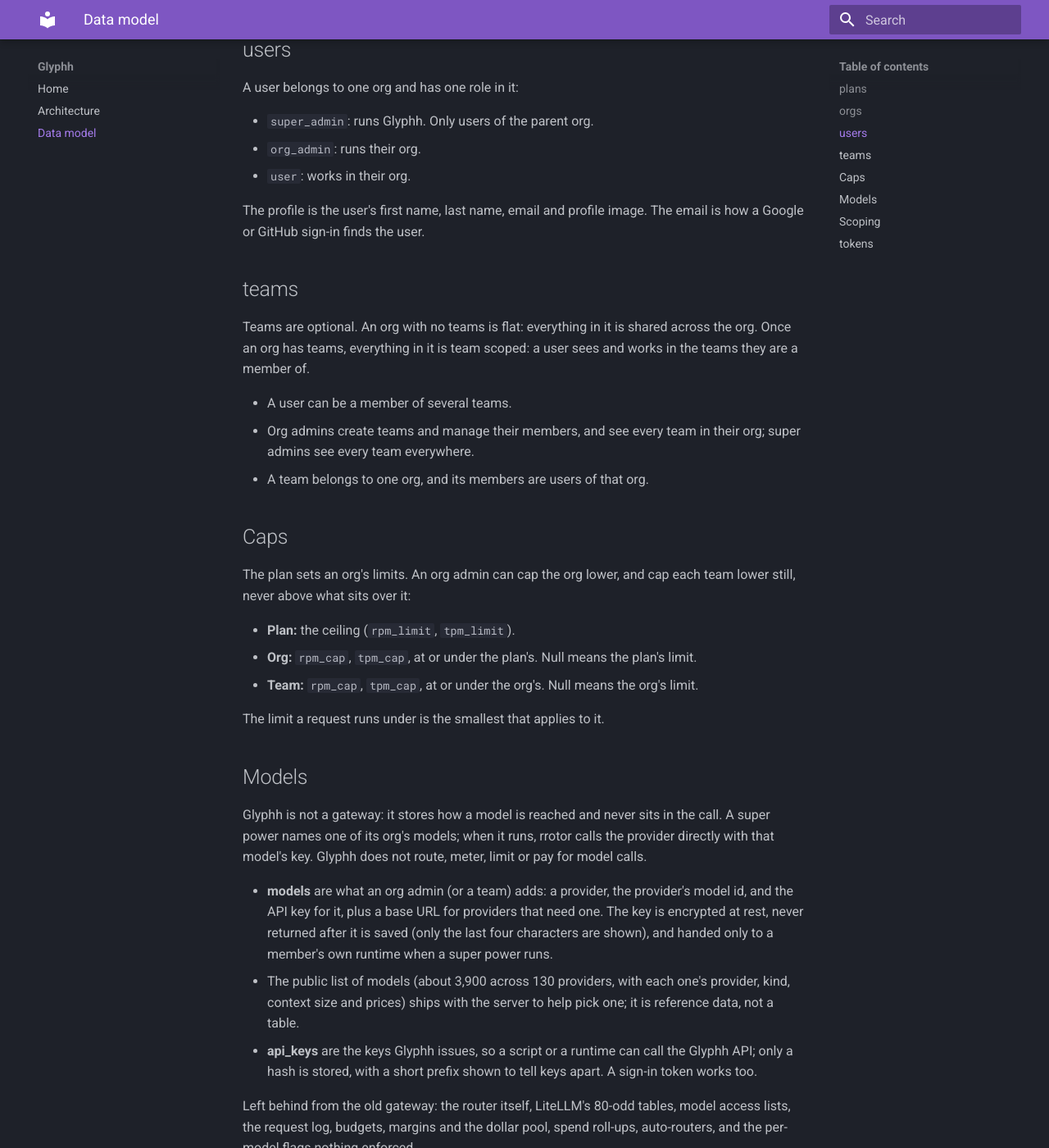
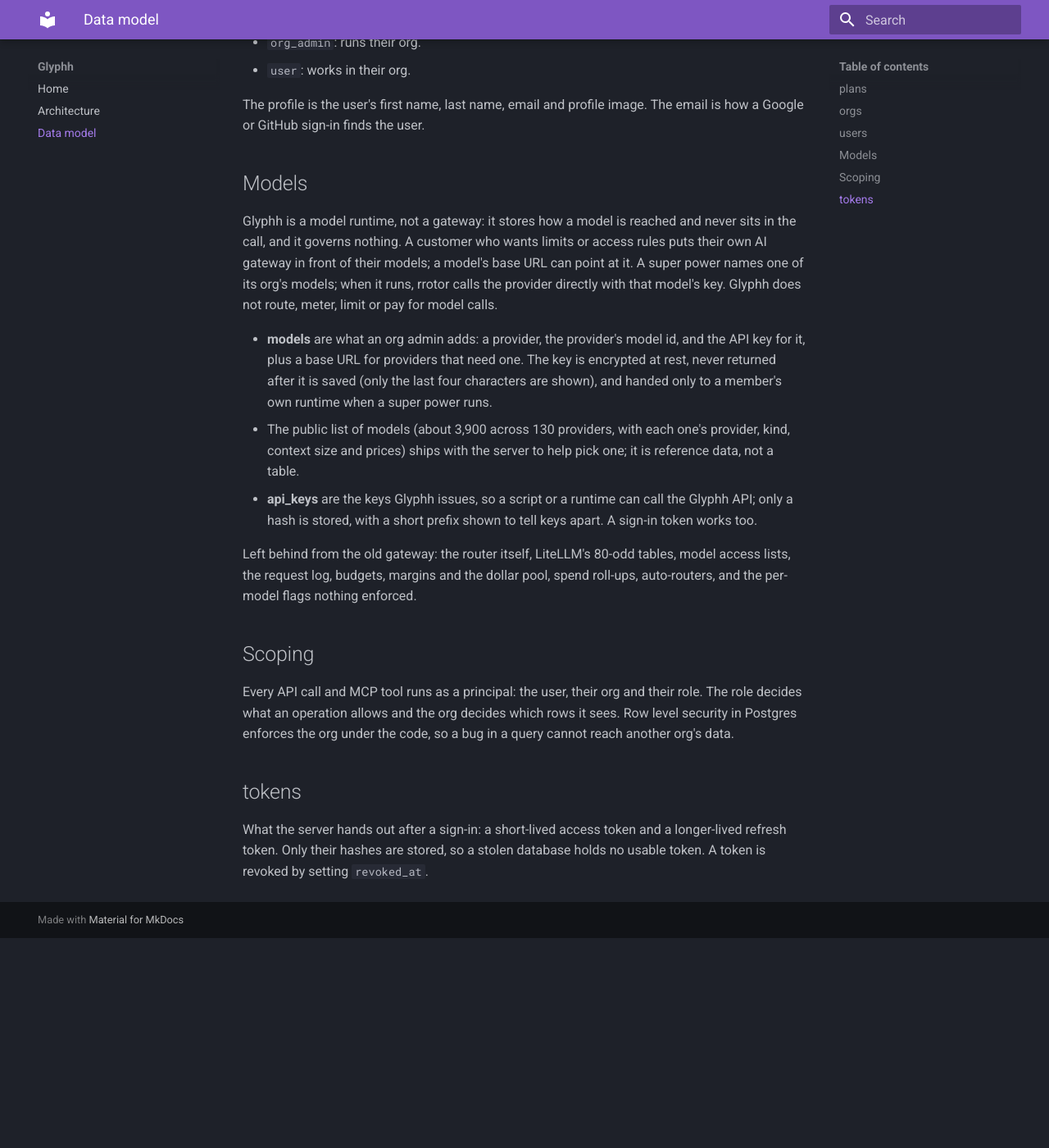
Before and after one commit to glyphh-ai/server, an MkDocs documentation site: the page built from docs/data-model.md, in a window 1280 px wide and 1400 px high, scrolled down 1808 px. Shown: the whole window at 82% size. Built offline with MkDocs 1.6.1 and Material for MkDocs 9.7.7, drawn with Linux system fonts in a browser that asks for light colours; after the commit the page ends 2952 px from its top, so only the background shows below that; some of the changed text lies outside the part shown.

Commit message:
A model runtime, not a gateway: teams, caps and rate limits come out
Glyphh governs nothing: limits, access rules and spend belong to an AI
gateway a customer puts in front of their models (a model's base URL can
point at it). So the teams and team_members tables, the org and team
caps, and the plans' requests and tokens per minute are gone from the data
model and the code; a plan is a price, a Stripe price and its seats.
Scoping is user, org and role. Connections: only Glyphh's are used,
handed to whichever loop runs a super power and nothing of the loop's
own. 24 tests at 100%.

Co-Authored-By: Claude Opus 5.5 <noreply@anthropic.com>

```diff
--- a/docs/data-model.md
+++ b/docs/data-model.md
@@ -7,12 +7,8 @@ erDiagram
     plans ||--o{ orgs : "limits"
     orgs ||--o{ orgs : "parent of"
     orgs ||--o{ users : "has"
-    orgs ||--o{ teams : "has"
-    teams ||--o{ team_members : "has"
-    users ||--o{ team_members : "is in"
     users ||--o{ tokens : "signs in with"
     orgs ||--o{ models : "adds"
-    teams ||--o{ models : "may scope"
     orgs ||--o{ api_keys : "issues"
 
     plans {
@@ -21,8 +17,6 @@ erDiagram
         int price_cents "per month"
         text stripe_price_id UK "null for Free and Enterprise"
         int max_seats "null = no limit"
-        int rpm_limit "requests per minute, null = no limit"
-        int tpm_limit "tokens per minute, null = no limit"
         bool active
         int sort
         timestamptz created_at
@@ -34,8 +28,6 @@ erDiagram
         uuid parent_id FK "null only for Glyphh, the parent org"
         uuid plan_id FK
         text name
-        int rpm_cap "null = the plan's limit"
-        int tpm_cap "null = the plan's limit"
         timestamptz created_at
     }
 
@@ -51,28 +43,10 @@ erDiagram
         timestamptz updated_at
     }
 
-    teams {
-        uuid id PK
-        uuid org_id FK
-        text name "unique within the org"
-        int rpm_cap "null = the org's limit"
-        int tpm_cap "null = the org's limit"
-        timestamptz created_at
-    }
-
-    team_members {
-        uuid id PK
-        uuid org_id FK "the team's and the user's org, enforced by both keys"
-        uuid team_id FK
-        uuid user_id FK "unique with team_id"
-        timestamptz created_at
-    }
-
     models {
         uuid id PK
         uuid org_id FK
-        uuid team_id FK "null = the whole org"
-        text name "what super powers call it, unique in its scope"
+        text name "what super powers call it, unique in the org"
         text provider "anthropic, openai, google, fireworks, ..."
         text model "the provider's own model id"
         bytea api_key "encrypted; never returned"
@@ -86,7 +60,6 @@ erDiagram
     api_keys {
         uuid id PK
         uuid org_id FK
-        uuid team_id FK "null = the whole org"
         uuid user_id FK "who made it"
         text name
         text key_hash UK
@@ -111,24 +84,21 @@ erDiagram
 
 ## plans
 
-What an org pays and what it may do. The limits on a plan are the limits on every org on it:
-
-- `max_seats`: how many users the org may have.
-- `rpm_limit` and `tpm_limit`: requests and tokens per minute. These were drawn for a router; with model calls going straight from the runtime to the provider, Glyphh never sees them, so what these limit (if anything) is still to be decided.
+What an org pays, and how many users it may have (`max_seats`).
 
 `stripe_price_id` is the Stripe price an org subscribes to; Free and Enterprise have none (Free needs no checkout, Enterprise is arranged with us). A plan that is no longer sold is set `active = false`, never deleted, so orgs on it keep working.
 
 The plans carried over from the old server:
 
-| Plan | Price | Seats | Requests/min | Tokens/min |
-|---|---|---|---|---|
-| Free | $0 | 1 | 60 | 50,000 |
-| Solo | $20 | 1 | 200 | 200,000 |
-| Basic | $40 | 25 | 600 | 500,000 |
-| Pro | $150 | 100 | 2,000 | 2,000,000 |
-| Enterprise | arranged | no limit | no limit | no limit |
+| Plan | Price | Seats |
+|---|---|---|
+| Free | $0 | 1 |
+| Solo | $20 | 1 |
+| Basic | $40 | 25 |
+| Pro | $150 | 100 |
+| Enterprise | arranged | no limit |
 
-Left behind from the old server: the margin and the dollar pool (with keys brought by the user, Glyphh resells no inference), the SSO and governance flags, the price history, and the machine terms.
+Left behind from the old server: the margin and the dollar pool, the rate limits, the SSO and governance flags, the price history, and the machine terms. Glyphh governs nothing: limits and access belong to an AI gateway the customer puts in front of their models.
 
 ## orgs
 
@@ -144,29 +114,11 @@ A user belongs to one org and has one role in it:
 
 The profile is the user's first name, last name, email and profile image. The email is how a Google or GitHub sign-in finds the user.
 
-## teams
-
-Teams are optional. An org with no teams is flat: everything in it is shared across the org. Once an org has teams, everything in it is team scoped: a user sees and works in the teams they are a member of.
-
-- A user can be a member of several teams.
-- Org admins create teams and manage their members, and see every team in their org; super admins see every team everywhere.
-- A team belongs to one org, and its members are users of that org.
-
-## Caps
-
-The plan sets an org's limits. An org admin can cap the org lower, and cap each team lower still, never above what sits over it:
-
-- **Plan:** the ceiling (`rpm_limit`, `tpm_limit`).
-- **Org:** `rpm_cap`, `tpm_cap`, at or under the plan's. Null means the plan's limit.
-- **Team:** `rpm_cap`, `tpm_cap`, at or under the org's. Null means the org's limit.
-
-The limit a request runs under is the smallest that applies to it.
-
 ## Models
 
-Glyphh is not a gateway: it stores how a model is reached and never sits in the call. A super power names one of its org's models; when it runs, rrotor calls the provider directly with that model's key. Glyphh does not route, meter, limit or pay for model calls.
+Glyphh is a model runtime, not a gateway: it stores how a model is reached and never sits in the call, and it governs nothing. A customer who wants limits or access rules puts their own AI gateway in front of their models; a model's base URL can point at it. A super power names one of its org's models; when it runs, rrotor calls the provider directly with that model's key. Glyphh does not route, meter, limit or pay for model calls.
 
-- **models** are what an org admin (or a team) adds: a provider, the provider's model id, and the API key for it, plus a base URL for providers that need one. The key is encrypted at rest, never returned after it is saved (only the last four characters are shown), and handed only to a member's own runtime when a super power runs.
+- **models** are what an org admin adds: a provider, the provider's model id, and the API key for it, plus a base URL for providers that need one. The key is encrypted at rest, never returned after it is saved (only the last four characters are shown), and handed only to a member's own runtime when a super power runs.
 - The public list of models (about 3,900 across 130 providers, with each one's provider, kind, context size and prices) ships with the server to help pick one; it is reference data, not a table.
 - **api_keys** are the keys Glyphh issues, so a script or a runtime can call the Glyphh API; only a hash is stored, with a short prefix shown to tell keys apart. A sign-in token works too.
 
@@ -174,7 +126,7 @@ Left behind from the old gateway: the router itself, LiteLLM's 80-odd tables, mo
 
 ## Scoping
 
-Every API call and MCP tool runs as a principal: the user, their org, their role, and their teams. The role decides what an operation allows, the org decides which rows it sees, and in an org with teams the user's teams narrow that further. Row level security in Postgres enforces the org (and teams) under the code, so a bug in a query cannot reach another org's data.
+Every API call and MCP tool runs as a principal: the user, their org and their role. The role decides what an operation allows and the org decides which rows it sees. Row level security in Postgres enforces the org under the code, so a bug in a query cannot reach another org's data.
 
 ## tokens
 
```
Also changed, not shown: docs/architecture.md (+2 -2 lines), 8 other files.
